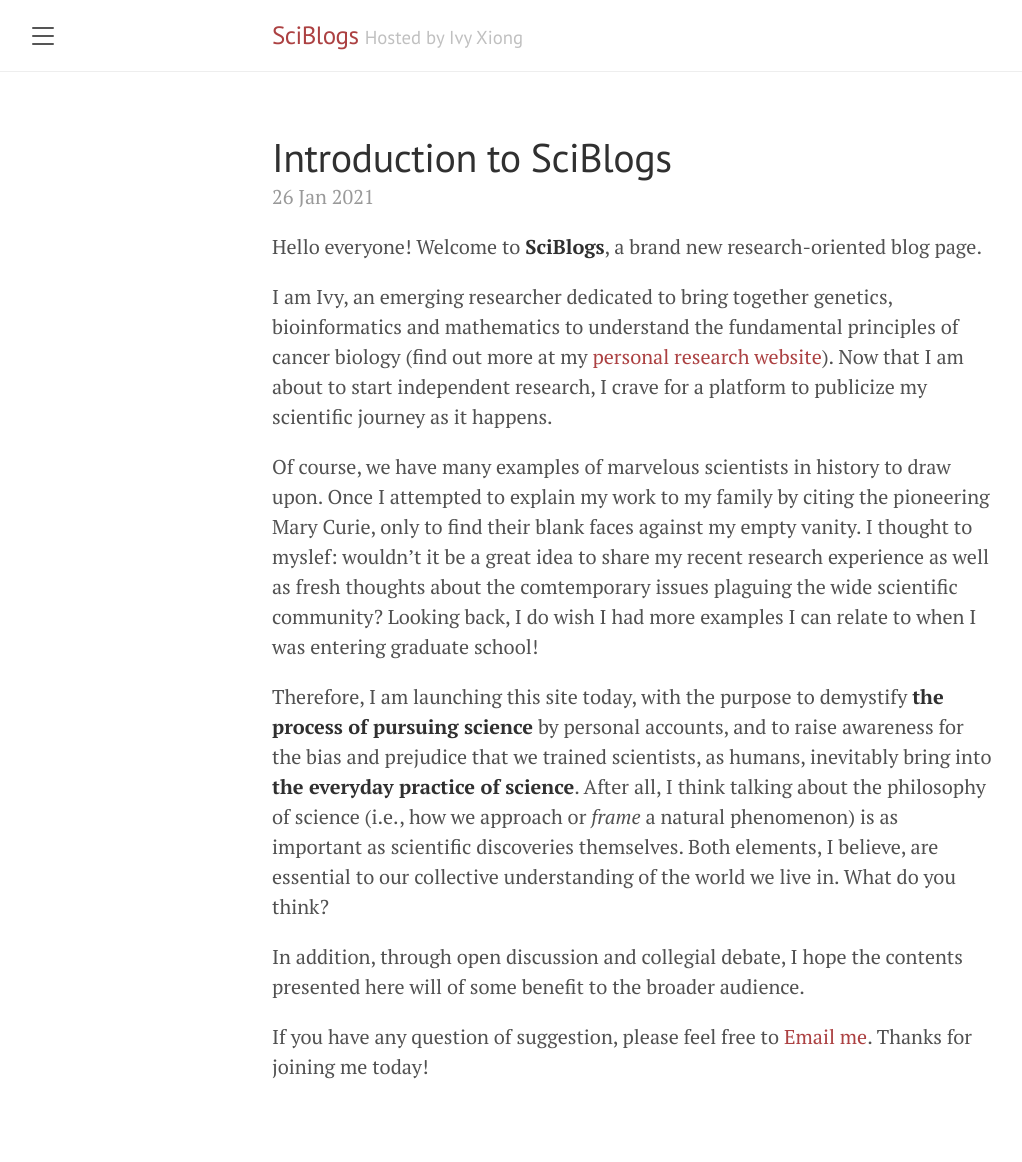
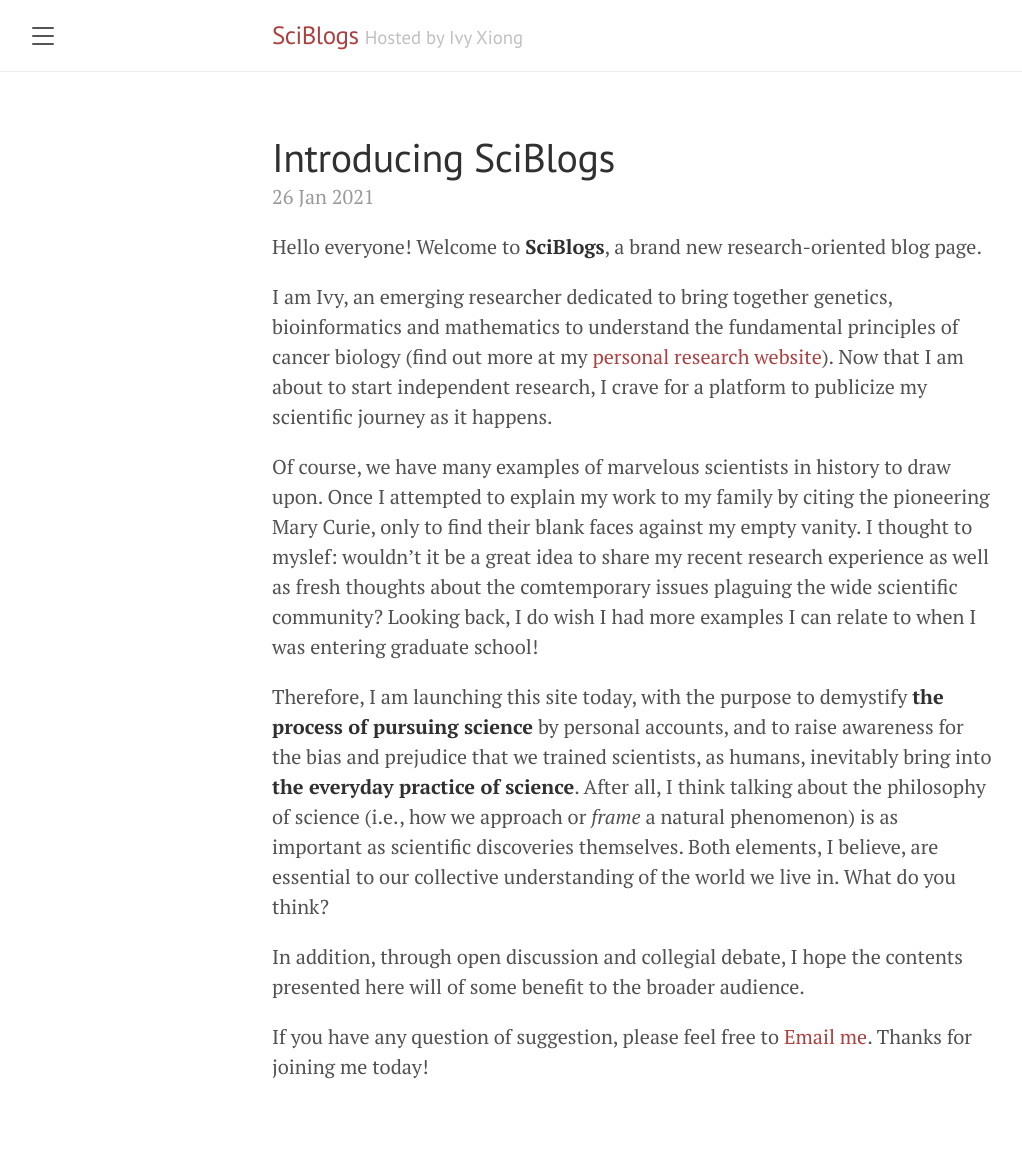
Before and after one commit to ivyxiong/SciBlogs, a Jekyll site: the page built from _posts/2021-01-26-introduction.md, in a window 1280 px wide. Shown: the whole page, without its empty margins (8-1030 px from the left). Built offline with Jekyll 4.4.1, drawn with Linux system fonts in a browser that asks for light colours.

Commit message:
Update 2021-01-26-introduction.md

```diff
--- a/_posts/2021-01-26-introduction.md
+++ b/_posts/2021-01-26-introduction.md
@@ -1,6 +1,6 @@
 ---
 layout: post
-title: "Introduction to SciBlogs"
+title: "Introducing SciBlogs"
 ---
 
 Hello everyone! Welcome to **SciBlogs**, a brand new research-oriented blog page.
```
